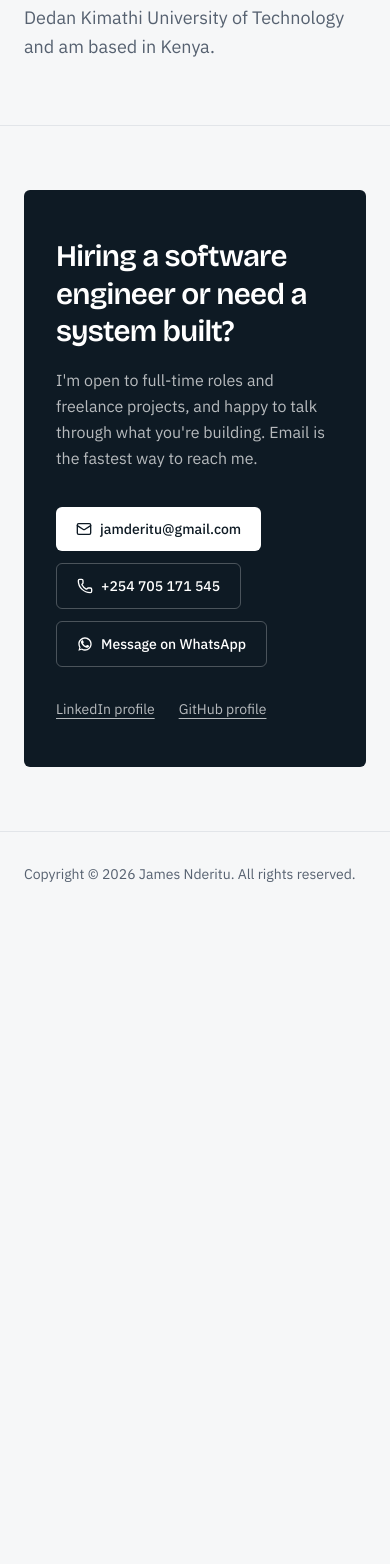
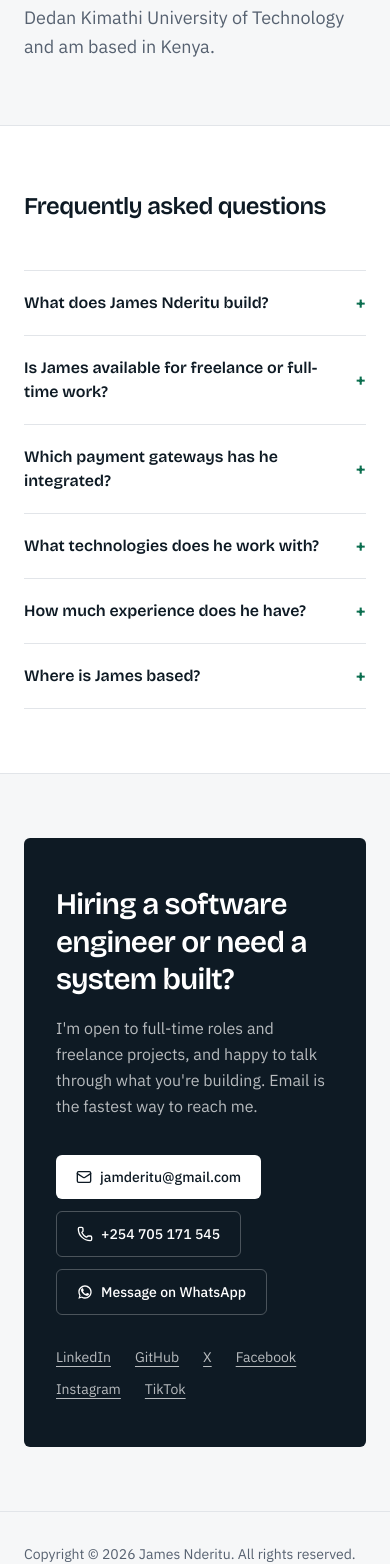
Before and after one commit to jameskaruri/portfolio, a Next.js app: page / in a window 390 px wide. Shown: the part 8589-10153 px from the top of the page. Before the commit the page ends 9505 px from the top, so only its background shows below. Built offline with nearby package versions, Linux system fonts and the light colour scheme.

Commit message:
Add social profiles to structured data

```diff
--- a/src/app/page.tsx
+++ b/src/app/page.tsx
@@ -163,6 +163,42 @@ const SKILLS = [
   },
 ];
 
+const FAQS = [
+  {
+    q: "What does James Nderitu build?",
+    a: "ERP and business systems, payment integrations, Flutter mobile apps, and websites and web applications. His main tools are Laravel, Node.js, Flutter and React.",
+  },
+  {
+    q: "Is James available for freelance or full-time work?",
+    a: "Yes. He is open to both full-time roles and freelance projects. Email is the fastest way to reach him.",
+  },
+  {
+    q: "Which payment gateways has he integrated?",
+    a: "M-Pesa Daraja STK Push, credit card gateways and PayPal, added to more than ten client systems, several of them live with real customers.",
+  },
+  {
+    q: "What technologies does he work with?",
+    a: "PHP, JavaScript, Python, SQL, MySQL and PostgreSQL, with Laravel, CodeIgniter, Django, React.js, Next.js, Node.js and Flutter, plus REST APIs, GraphQL and SMS APIs.",
+  },
+  {
+    q: "How much experience does he have?",
+    a: "About seven years across web development, mobile development and systems administration, including a multibranch ERP and an emergency roadside assistance app.",
+  },
+  {
+    q: "Where is James based?",
+    a: "Kenya. He studied Computer Science at Dedan Kimathi University of Technology.",
+  },
+];
+
+const SOCIALS = [
+  { label: "LinkedIn", href: LINKEDIN },
+  ...(GITHUB ? [{ label: "GitHub", href: GITHUB }] : []),
+  { label: "X", href: "https://x.com/jamesnderitukar" },
+  { label: "Facebook", href: "https://www.facebook.com/james.nderitu.613670" },
+  { label: "Instagram", href: "https://www.instagram.com/jamderitu/" },
+  { label: "TikTok", href: "https://www.tiktok.com/@user62736446" },
+];
+
 function WhatsAppIcon({ className }: { className?: string }) {
   return (
     <svg viewBox="0 0 24 24" fill="currentColor" className={className} aria-hidden="true">
@@ -226,7 +262,7 @@ export default function Home() {
           <a href="#top" className="flex items-center gap-3" aria-label="James Nderitu, back to top">
             <Image
               src="/james-nderitu.jpg"
-              alt=""
+              alt="James Nderitu"
               width={36}
               height={36}
               className="h-9 w-9 rounded-full border border-line object-cover object-top"
@@ -548,6 +584,29 @@ export default function Home() {
           </div>
         </section>
 
+        {/* FAQ */}
+        <section id="faq" className="scroll-mt-16 border-b border-line bg-surface">
+          <div className="mx-auto max-w-6xl px-6 py-16 lg:py-24">
+            <SectionHeading title="Frequently asked questions" />
+            <div className="mt-12 max-w-3xl border-t border-line">
+              {FAQS.map((item) => (
+                <details key={item.q} className="group border-b border-line py-5">
+                  <summary className="flex cursor-pointer list-none items-center justify-between gap-4 font-display text-base font-semibold text-ink [&::-webkit-details-marker]:hidden">
+                    {item.q}
+                    <span
+                      className="text-xl leading-none text-accent transition-transform group-open:rotate-45"
+                      aria-hidden="true"
+                    >
+                      +
+                    </span>
+                  </summary>
+                  <p className="mt-3 leading-relaxed text-muted">{item.a}</p>
+                </details>
+              ))}
+            </div>
+          </div>
+        </section>
+
         {/* Contact */}
         <section id="contact" className="scroll-mt-16 px-6 py-16 lg:py-24">
           <div className="mx-auto max-w-6xl rounded-md bg-night px-8 py-12 text-white sm:px-14 sm:py-16">
@@ -583,16 +642,19 @@ export default function Home() {
                 Message on WhatsApp
               </a>
             </div>
-            <div className="mt-8 flex gap-6 text-sm text-white/70">
-              <a href={LINKEDIN} target="_blank" rel="noopener noreferrer" className="underline underline-offset-4 hover:text-white">
-                LinkedIn profile
-              </a>
-              {GITHUB && (
-                <a href={GITHUB} target="_blank" rel="noopener noreferrer" className="underline underline-offset-4 hover:text-white">
-                  GitHub profile
+            <nav className="mt-8 flex flex-wrap gap-x-6 gap-y-3 text-sm text-white/70" aria-label="Social profiles">
+              {SOCIALS.map((s) => (
+                <a
+                  key={s.label}
+                  href={s.href}
+                  target="_blank"
+                  rel="noopener noreferrer me"
+                  className="underline underline-offset-4 hover:text-white"
+                >
+                  {s.label}
                 </a>
-              )}
-            </div>
+              ))}
+            </nav>
           </div>
         </section>
       </main>
```
